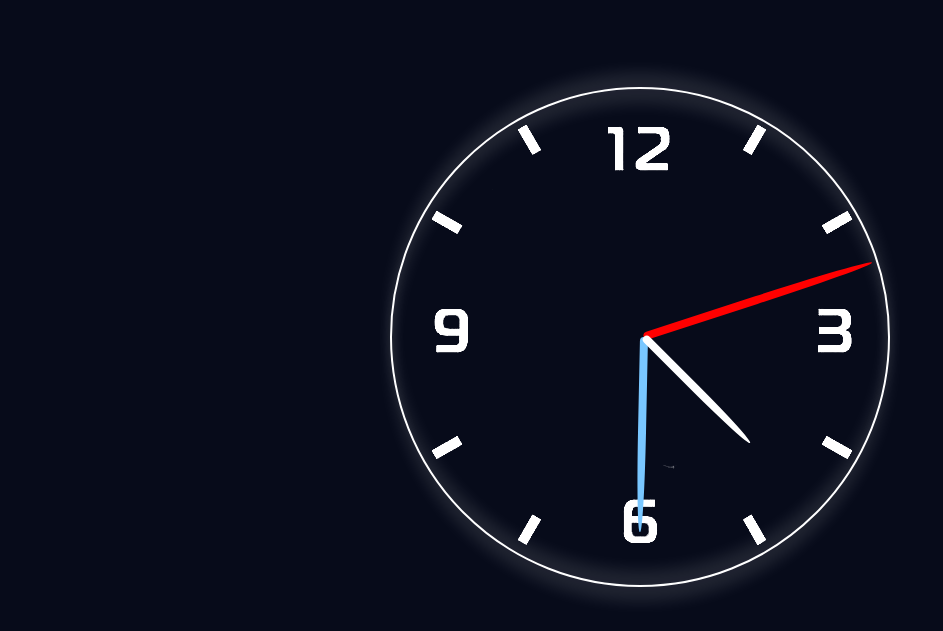
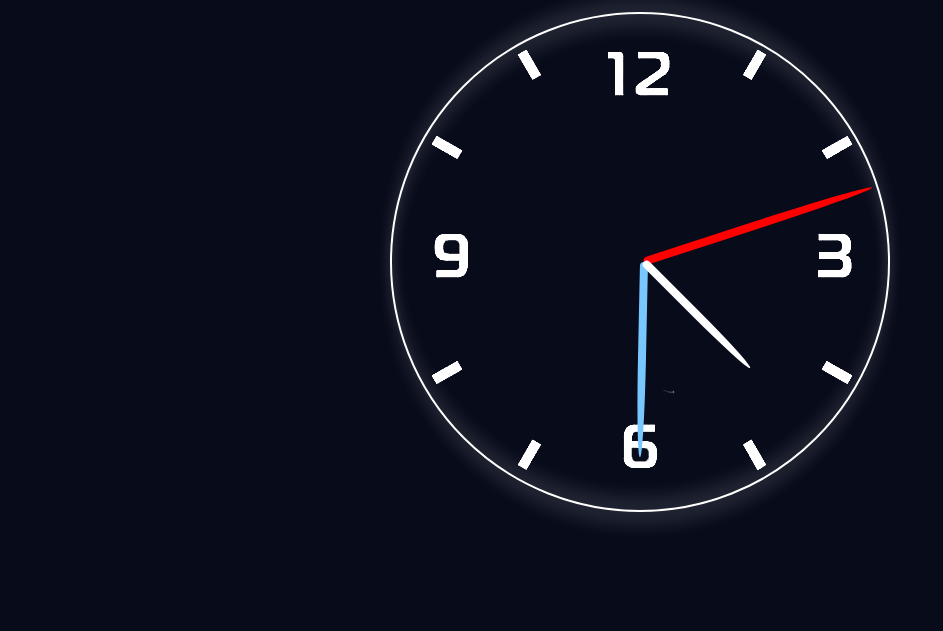
Before and after one commit to yanchagas04/clock-JS, a plain HTML site: page docs/index.html in a window 1280 px wide. Shown: the top 631 px of the page, without its empty margins (0-943 px from the left). Drawn offline with Linux system fonts and the light colour scheme.

Commit message:
Update style.css

```diff
--- a/docs/style.css
+++ b/docs/style.css
@@ -17,7 +17,7 @@ body{
     justify-content: center;
     background-color: rgb(7, 11, 26);
     flex-flow: column;
-    row-gap: 50px;
+    row-gap: 200px;
 }
 
 .bg{
```
